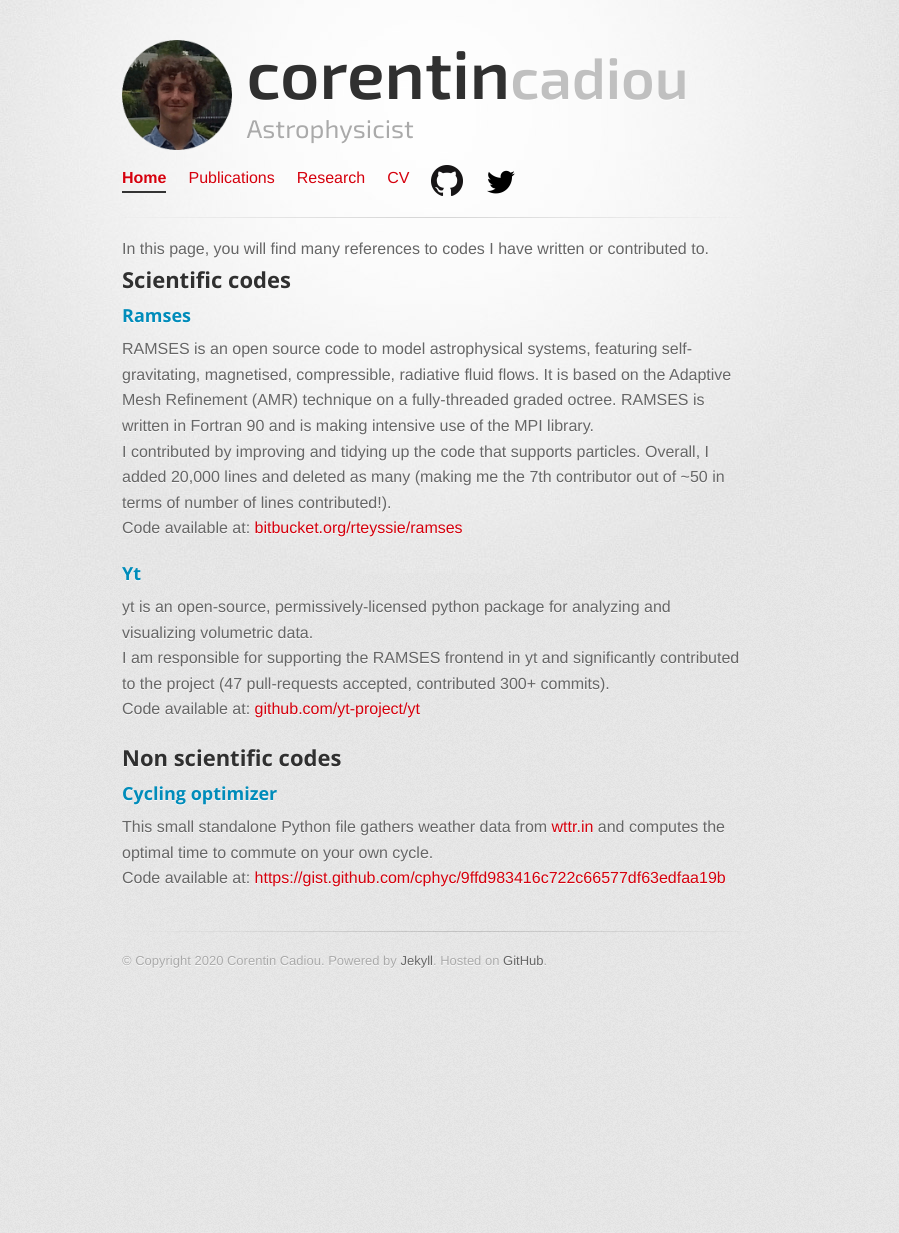
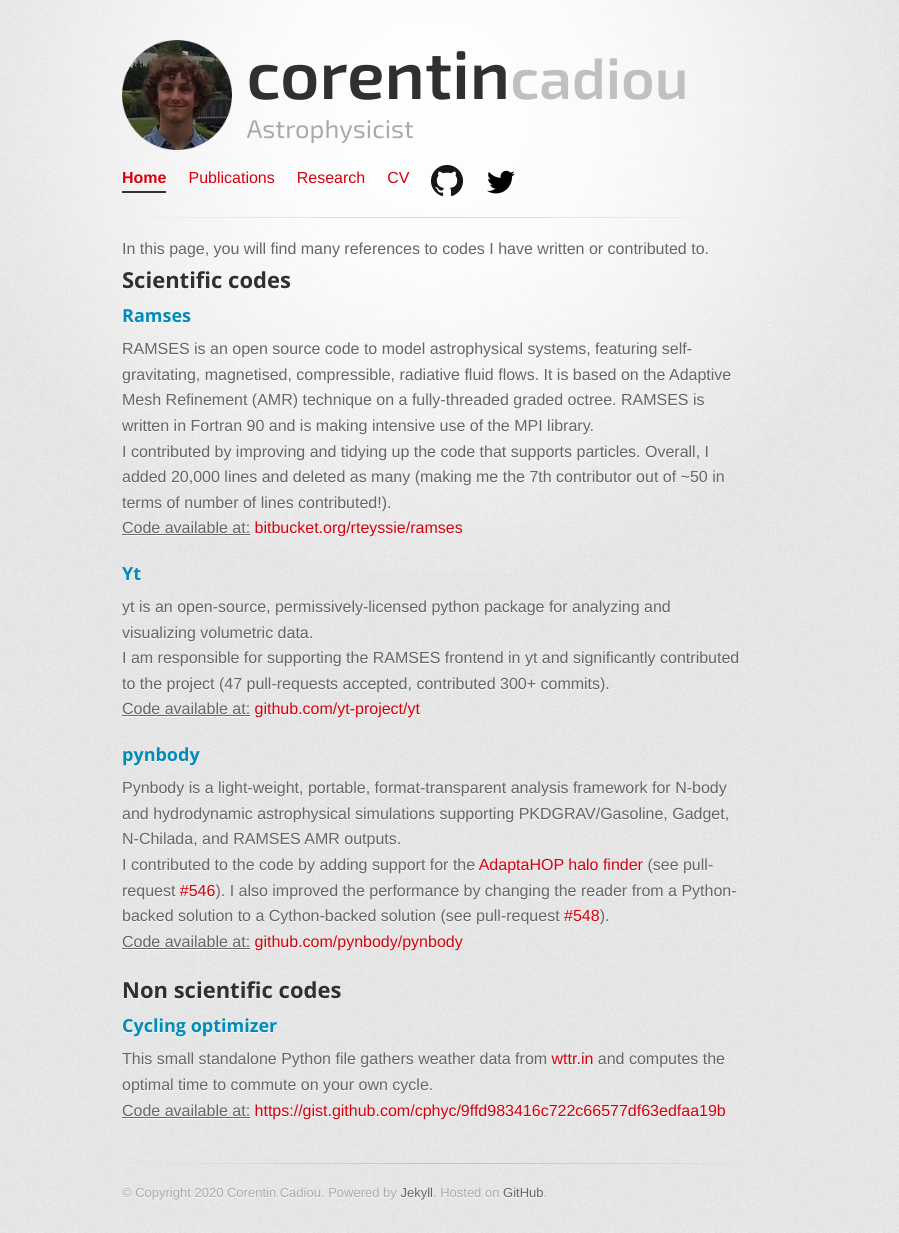
Before and after one commit to cphyc/cphyc.github.io, a Jekyll site: the page built from codes/index.html, in a window 1280 px wide. Shown: the whole page, without its empty margins (208-1107 px from the left). Built offline with Jekyll 4.4.1, drawn with Linux system fonts in a browser that asks for light colours; before the commit the page ends 1000 px from its top, so only the background shows below that.

Commit message:
Formatting

```diff
--- a/codes/index.html
+++ b/codes/index.html
@@ -15,7 +15,7 @@ In this page, you will find many references to codes I have written or contribut
     <br/>
     I contributed by improving and tidying up the code that supports particles. Overall, I added 20,000 lines and deleted as many (making me the 7th contributor out of ~50 in terms of number of lines contributed!).
     <br/>
-    Code available at: <a itemprop="codeRepository" href="https://bitbucket.org/rteyssie/ramses/src/master/">bitbucket.org/rteyssie/ramses</a>
+    <u>Code available at:</u> <a itemprop="codeRepository" href="https://bitbucket.org/rteyssie/ramses/src/master/">bitbucket.org/rteyssie/ramses</a>
   </p>
 </section>
 
@@ -27,7 +27,19 @@ visualizing volumetric data.
     <br/>
     I am responsible for supporting the RAMSES frontend in yt and significantly contributed to the project (47 pull-requests accepted, contributed 300+ commits).
    <br/>
-    Code available at: <a itemprop="codeRepository" href="https://github.com/yt-project/yt/">github.com/yt-project/yt</a>
+   <u>Code available at:</u> <a itemprop="codeRepository" href="https://github.com/yt-project/yt/">github.com/yt-project/yt</a>
+  </p>
+</section>
+
+<section itemscope itemtype="http://schema.org/SoftwareSourceCode">
+  <h3 itemprop="name">pynbody</h3>
+  <p>
+    Pynbody is a light-weight, portable, format-transparent analysis framework for N-body and hydrodynamic astrophysical simulations supporting PKDGRAV/Gasoline, Gadget, N-Chilada, and RAMSES AMR outputs.
+    <br/>
+    I contributed to the code by adding support for the <a href="https://www.ascl.net/1305.004">AdaptaHOP halo finder</a> (see pull-request <a href="https://github.com/pynbody/pynbody/pull/546">#546</a>).
+    I also improved the performance by changing the reader from a Python-backed solution to a Cython-backed solution (see pull-request <a href="https://github.com/pynbody/pynbody/pull/548">#548</a>).
+   <br/>
+   <u>Code available at:</u> <a itemprop="codeRepository" href="https://github.com/pynbody/pynbody">github.com/pynbody/pynbody</a>
   </p>
 </section>
 
@@ -37,6 +49,6 @@ visualizing volumetric data.
   <p>
     This small standalone Python file gathers weather data from <a href="https://wttr.in">wttr.in</a> and computes the optimal time to commute on your own cycle.
     <br/>
-    Code available at: <a itemprop="codeRepository" href="https://gist.github.com/cphyc/9ffd983416c722c66577df63edfaa19b">https://gist.github.com/cphyc/9ffd983416c722c66577df63edfaa19b</a>
+    <u>Code available at:</u> <a itemprop="codeRepository" href="https://gist.github.com/cphyc/9ffd983416c722c66577df63edfaa19b">https://gist.github.com/cphyc/9ffd983416c722c66577df63edfaa19b</a>
   </p>
 </section>
--- a/index.html
+++ b/index.html
@@ -8,7 +8,8 @@ description: I'm Corentin Cadiou, a post-doctoral research assistant in astrophy
   I'm Corentin cadiou, a post-doctoral research assistant at the <a href="https://www.ucl.ac.uk/astrophysics/">department of physics and astrophysics, UCL</a>.
   I completed my PhD in 2019 at the <a href="http://www.iap.fr/"><emph>Institut d'Astrophysique de Paris (IAP)</emph></a> on "The impact of the large scale structures of the Universe on dark matter halo and galaxy formation".
   My PhD is available <a href="https://pub.cphyc.me/Science/thesis_CorentinCadiou.pdf">online</a>.
-
+</p>
+<p>
   My main research interests are the origin of the morphology of galaxies.
   I use theory, simulations and numerical analysis to study the link between the initial conditions of the dark matter density field, the cosmic web, its filament and their connection to galactic properties.
 </p>
```
